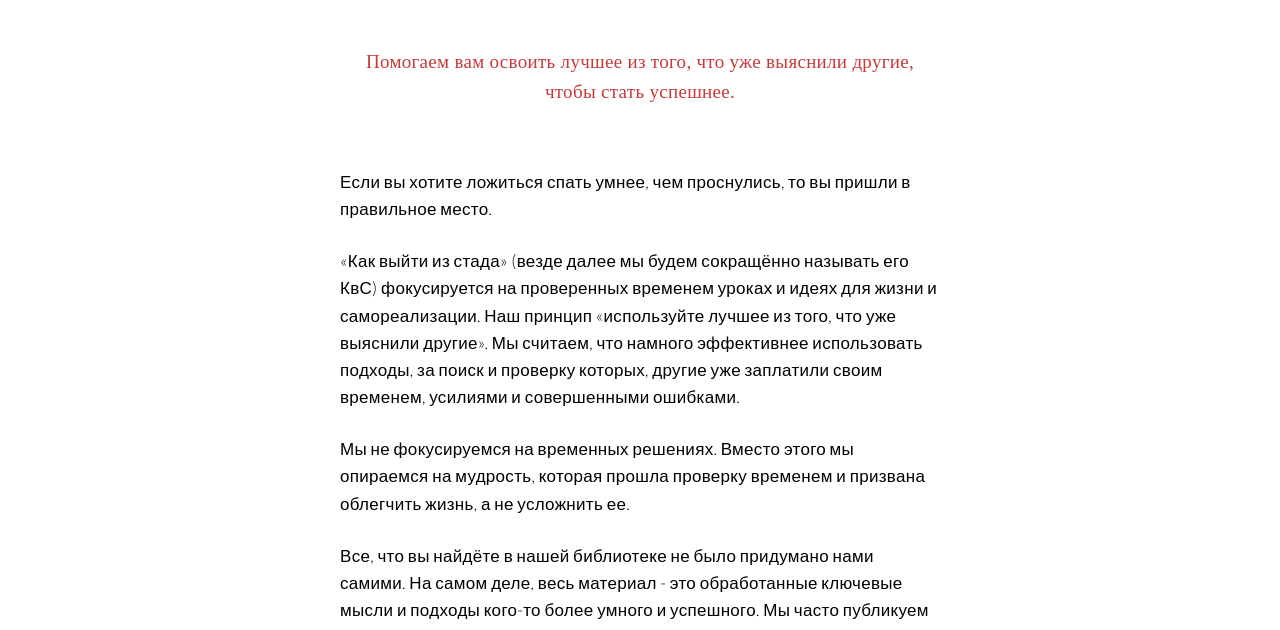
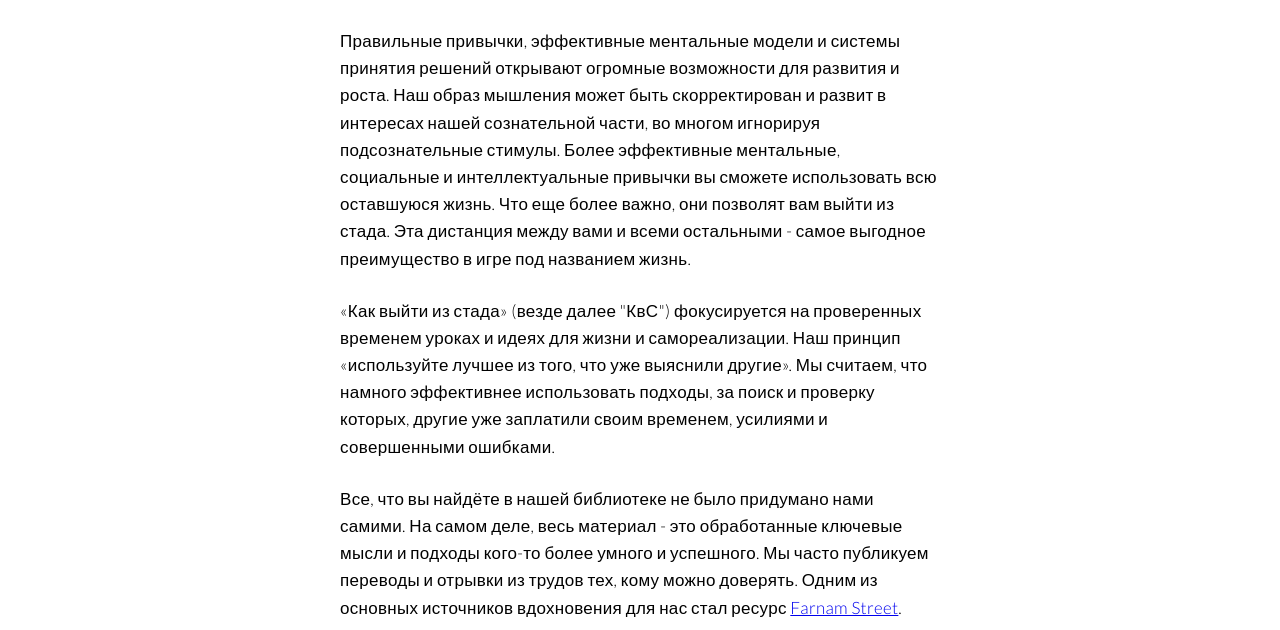
Before and after one commit to aapxx87/kvs, a website: page about.html in a window 1280 px wide. Shown: the part 158-788 px from the top of the page. Drawn offline with nearby package versions, Linux system fonts and the light colour scheme.

Commit message:
Update about.html

```diff
--- a/about.html
+++ b/about.html
@@ -70,14 +70,12 @@
 
   <h1 class="section-article--articleName">О КВС</h1>
 
-  <p class="section-home--main-intro intro-about">Помогаем вам освоить лучшее из того, что уже выяснили другие, чтобы стать успешнее.</p>
+  <!-- <p class="section-home--main-intro intro-about">Помогаем вам освоить лучшее из того, что уже выяснили другие, чтобы стать успешнее.</p> -->
 
 
-  <p class="section-article--articleContent">Если вы хотите ложиться спать умнее, чем проснулись, то вы пришли в правильное место. </p>
+  <p class="section-article--articleContent">Правильные привычки, эффективные ментальные модели и системы принятия решений открывают огромные возможности для развития и роста. Наш образ мышления может быть скорректирован и развит в интересах нашей сознательной части, во многом игнорируя подсознательные стимулы. Более эффективные ментальные, социальные и интеллектуальные привычки вы сможете использовать всю оставшуюся жизнь. Что еще более важно, они позволят вам выйти из стада. Эта дистанция между вами и всеми остальными - самое выгодное преимущество в игре под названием жизнь.</p>
 
-  <p class="section-article--articleContent">«Как выйти из стада» (везде далее мы будем сокращённо называть его КвС) фокусируется на проверенных временем уроках и идеях для жизни и самореализации. Наш принцип «используйте лучшее из того, что уже выяснили другие». Мы считаем, что намного эффективнее использовать подходы, за поиск и проверку которых, другие уже заплатили своим временем, усилиями и совершенными ошибками.</p>
-
-  <p class="section-article--articleContent">Мы не фокусируемся на временных решениях. Вместо этого мы опираемся на мудрость, которая прошла проверку временем и призвана облегчить жизнь, а не усложнить ее.</p>
+  <p class="section-article--articleContent">«Как выйти из стада» (везде далее "КвС") фокусируется на проверенных временем уроках и идеях для жизни и самореализации. Наш принцип «используйте лучшее из того, что уже выяснили другие». Мы считаем, что намного эффективнее использовать подходы, за поиск и проверку которых, другие уже заплатили своим временем, усилиями и совершенными ошибками.</p>
 
 
   <p class="section-article--articleContent">Все, что вы найдёте в нашей библиотеке не было придумано нами самими. На самом деле, весь материал - это обработанные ключевые мысли и подходы кого-то более умного и успешного. Мы часто публикуем переводы и отрывки  из трудов тех, кому можно доверять. Одним из основных источников вдохновения для нас стал ресурс <a href="https://fs.blog/" target="blank">Farnam Street</a>.</p>
```
